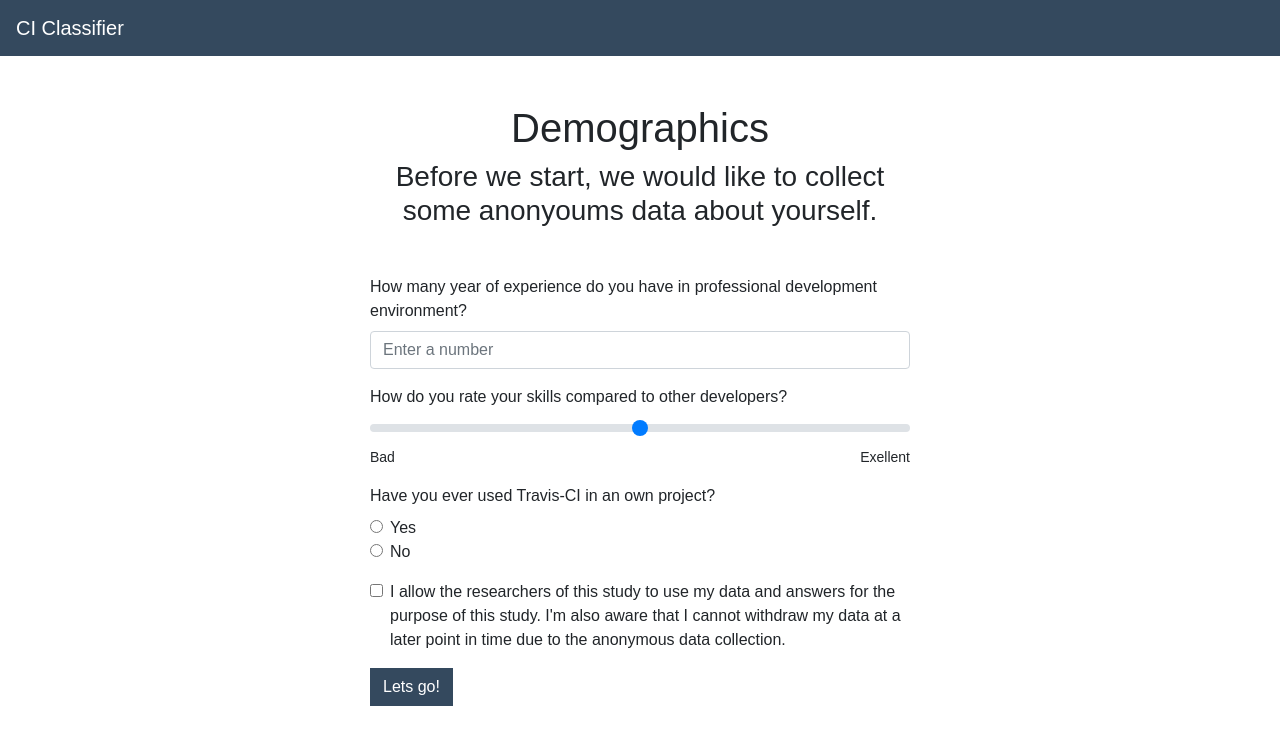
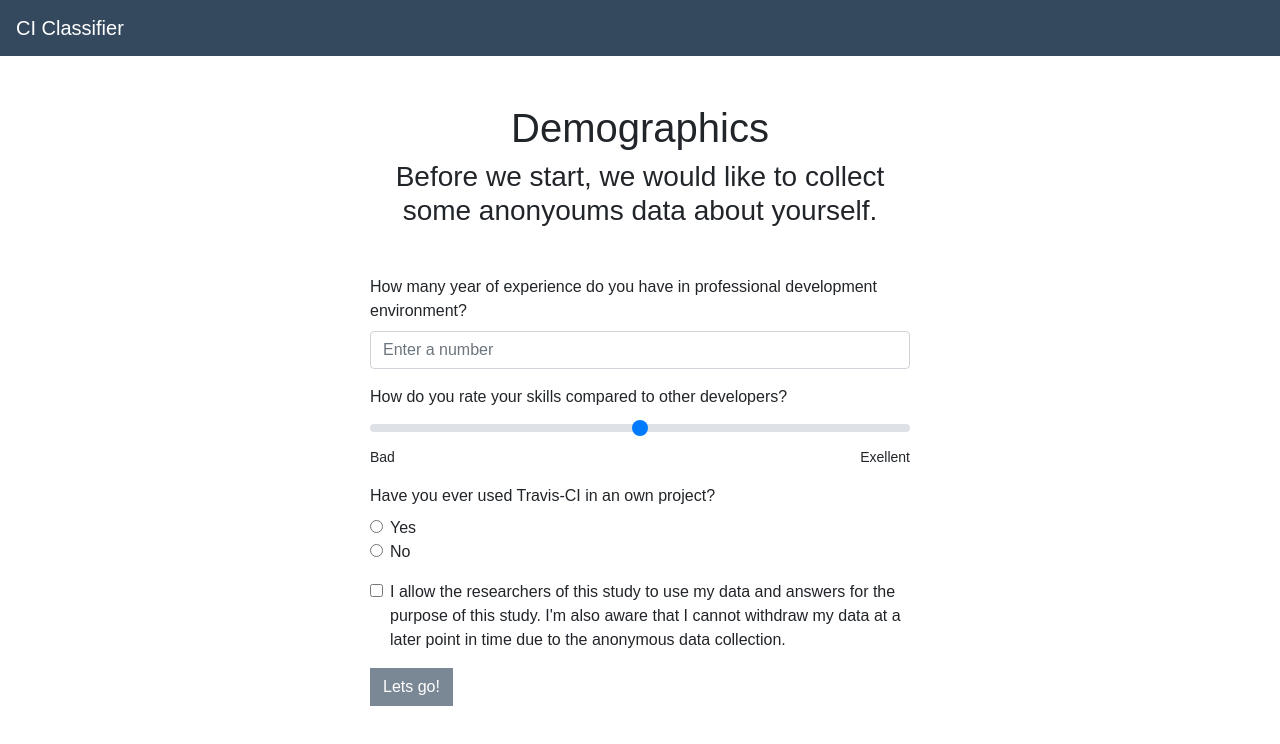
Before and after one commit to cinder-config/classification-frontend, a Nuxt app: page /demographics in a window 1280 px wide. Shown: the top 744 px of the page. Built offline with nearby package versions, Linux system fonts and the light colour scheme.

Commit message:
Fix some stuff
Signed-off-by: Timothy Zemp <timothy.zemp@gmail.com>

```diff
--- a/pages/demographics.vue
+++ b/pages/demographics.vue
@@ -19,7 +19,8 @@
                     <div class="form-group">
                         <label for="experienceComparedToOthers">How do you rate your skills compared to other
                             developers?</label>
-                        <input v-model.number="form.experienceComparedToOthers" type="range" class="custom-range" min="1" max="9" value="5"
+                        <input v-model.number="form.experienceComparedToOthers" type="range" class="custom-range"
+                               min="1" max="9" value="5"
                                id="experienceComparedToOthers" name="experienceComparedToOthers">
                         <div class="clearfix">
                             <span class="small float-left">Bad</span>
@@ -54,7 +55,8 @@
                             anonymous data collection.
                         </label>
                     </div>
-                    <button type="submit" class="btn btn-primary" v-on:click="start">Lets go!</button>
+                    <button :disabled="!isReady" type="submit" class="btn btn-primary" v-on:click="start">Lets go!
+                    </button>
                 </form>
             </b-col>
         </b-row>
@@ -71,10 +73,10 @@
       return {
         apiUrl: process.env.apiUrl,
         form: {
-          experienceYears: '',
-          experienceComparedToOthers: '',
-          usedTravisCI: '',
-          consent: '',
+          experienceYears: null,
+          experienceComparedToOthers: 5,
+          usedTravisCI: null,
+          consent: false,
         },
       };
     },
@@ -82,15 +84,24 @@
       start: function(e) {
         e.preventDefault();
         let that = this;
+        this.form.experienceYears = parseInt(this.form.experienceYears);
         axios.post(this.apiUrl + '/api/users', this.form, {
-          headers: {
-            'Content-Type': 'application/json',
-          },
-        }).then(function(response) {
+              headers: {
+                'Content-Type': 'application/json',
+              },
+            }).then(function(response) {
           that.$store.commit('SET_USER', response.data);
           that.$router.push('/classify');
         });
       },
     },
+    computed: {
+      isReady: function() {
+        return this.form.experienceYears !== null
+            && this.form.experienceComparedToOthers !== ''
+            && this.form.usedTravisCI !== ''
+            && this.form.consent !== false;
+      },
+    },
   };
 </script>
```
